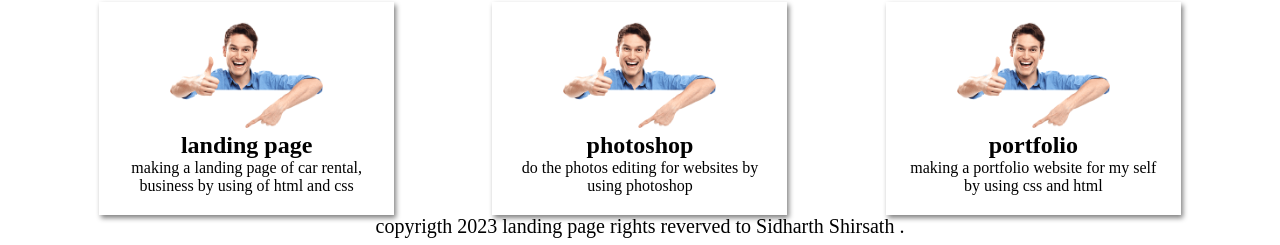
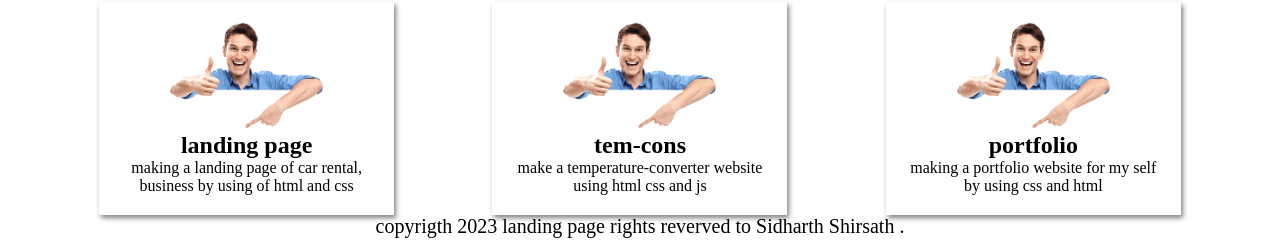
Before and after one commit to sidharthshirsath/OIBSIP.1, a plain HTML site: page index.html in a window 1280 px wide. Shown: the part 2560-2805 px from the top of the page. Drawn offline with Linux system fonts and the light colour scheme.

Commit message:
Update index.html

```diff
--- a/index.html
+++ b/index.html
@@ -1,4 +1,4 @@
-<!DOCTYPE html>
+ <!DOCTYPE html>
 <html lang="en">
 <head>
     <meta charset="UTF-8">
@@ -127,9 +127,8 @@
         </div>
         <div class="services-box">
             <img src="b2.png">
-            <h2>photoshop</h2>
-            <p>do the photos editing for websites by
-                using photoshop
+            <h2>tem-cons</h2>
+            <p> make a temperature-converter website using html css and js
             </p>
     </div>
     <div class="services-box">
```
